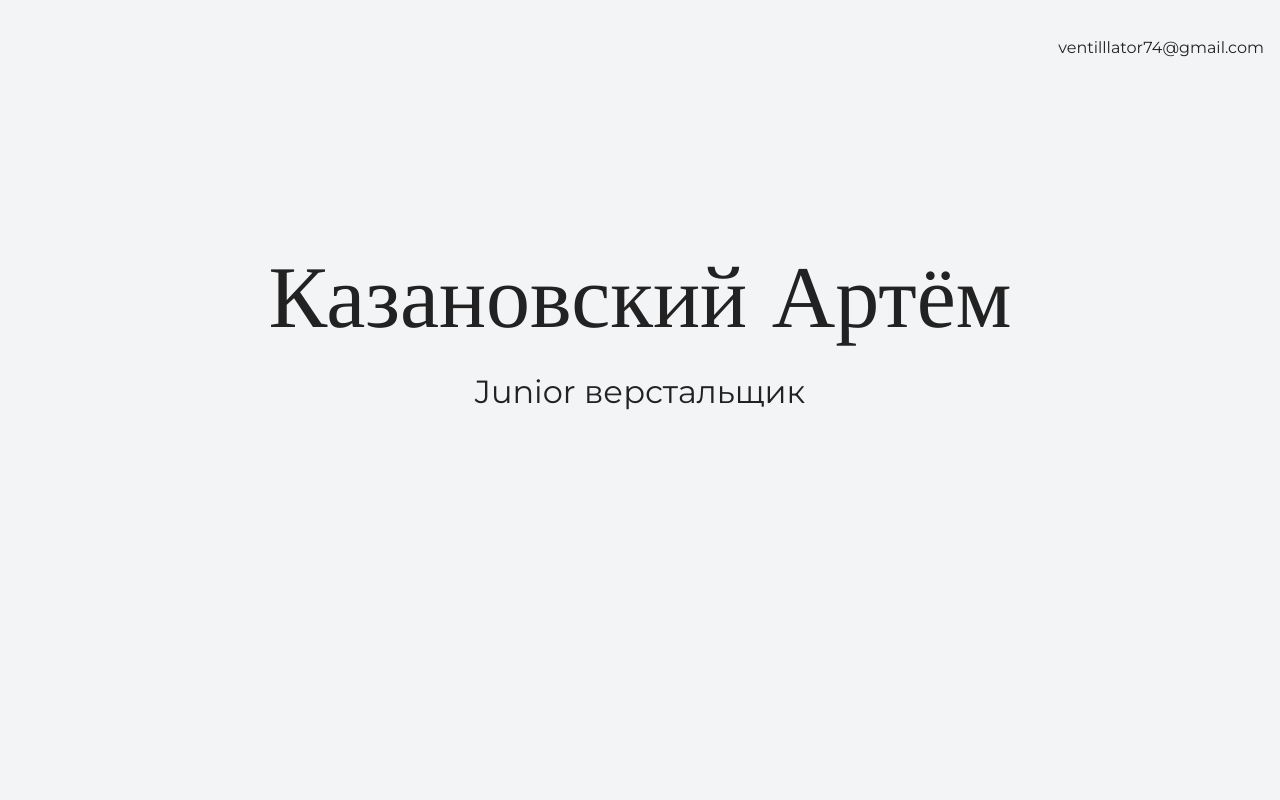
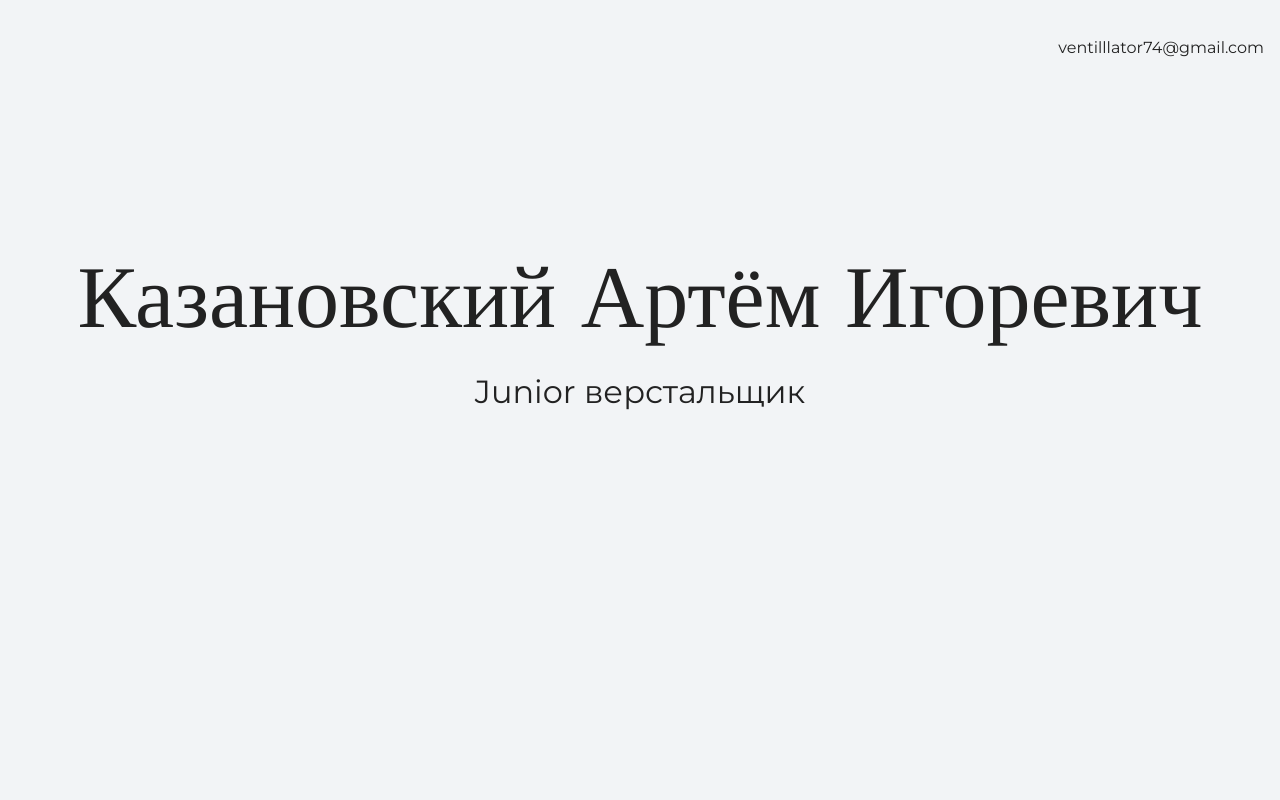
Before and after one commit to acidmsg/acidweb-portfolio, a plain HTML site: page index.html in a window 1280 px wide. Shown: the top 800 px of the page. Drawn offline with nearby package versions, Linux system fonts and the light colour scheme.

```diff
--- a/index.html
+++ b/index.html
@@ -16,7 +16,7 @@
 
     <section class="hero-image">
       <div class="container">
-        <h1 class="heading">Казановский Артём</h1>
+        <h1 class="heading">Казановский Артём Игоревич</h1>
         <p>Junior верстальщик</p>
       </div>
     </section>
```
Also changed, not shown: 1 other file.
